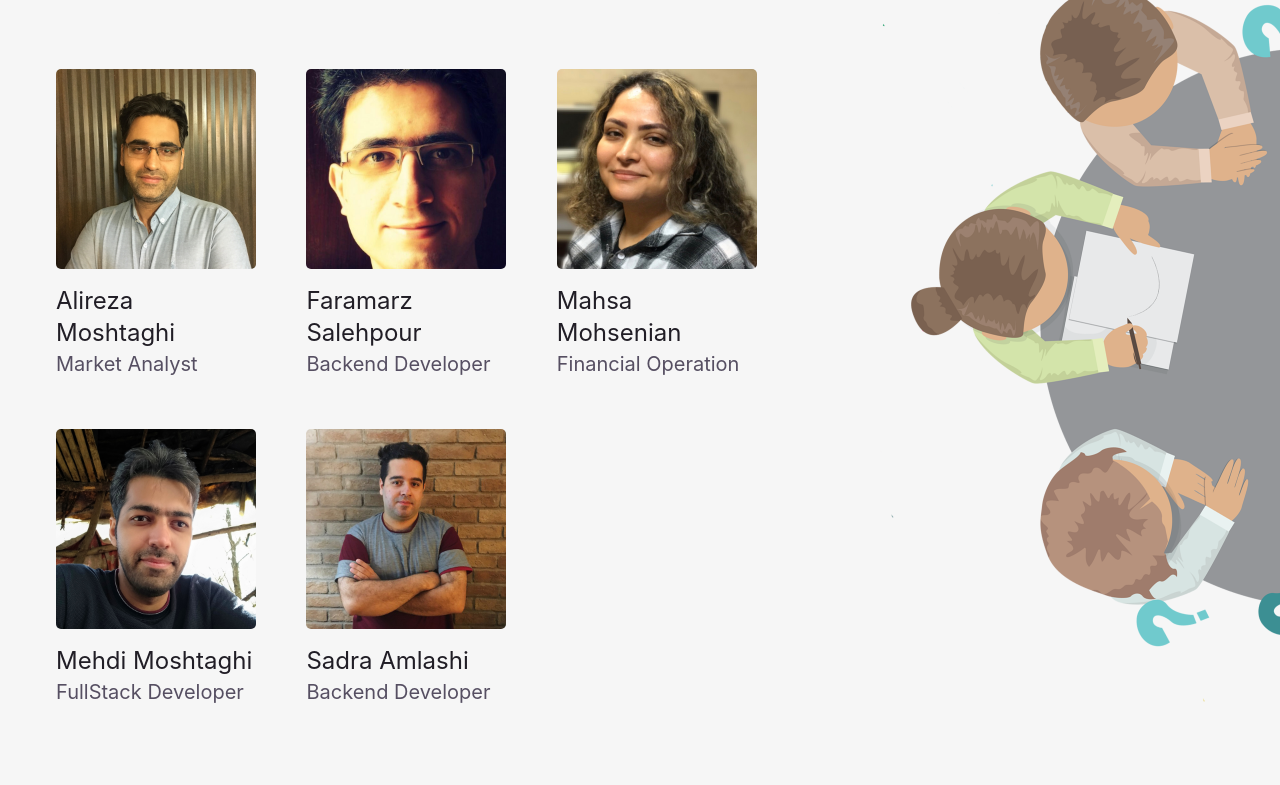
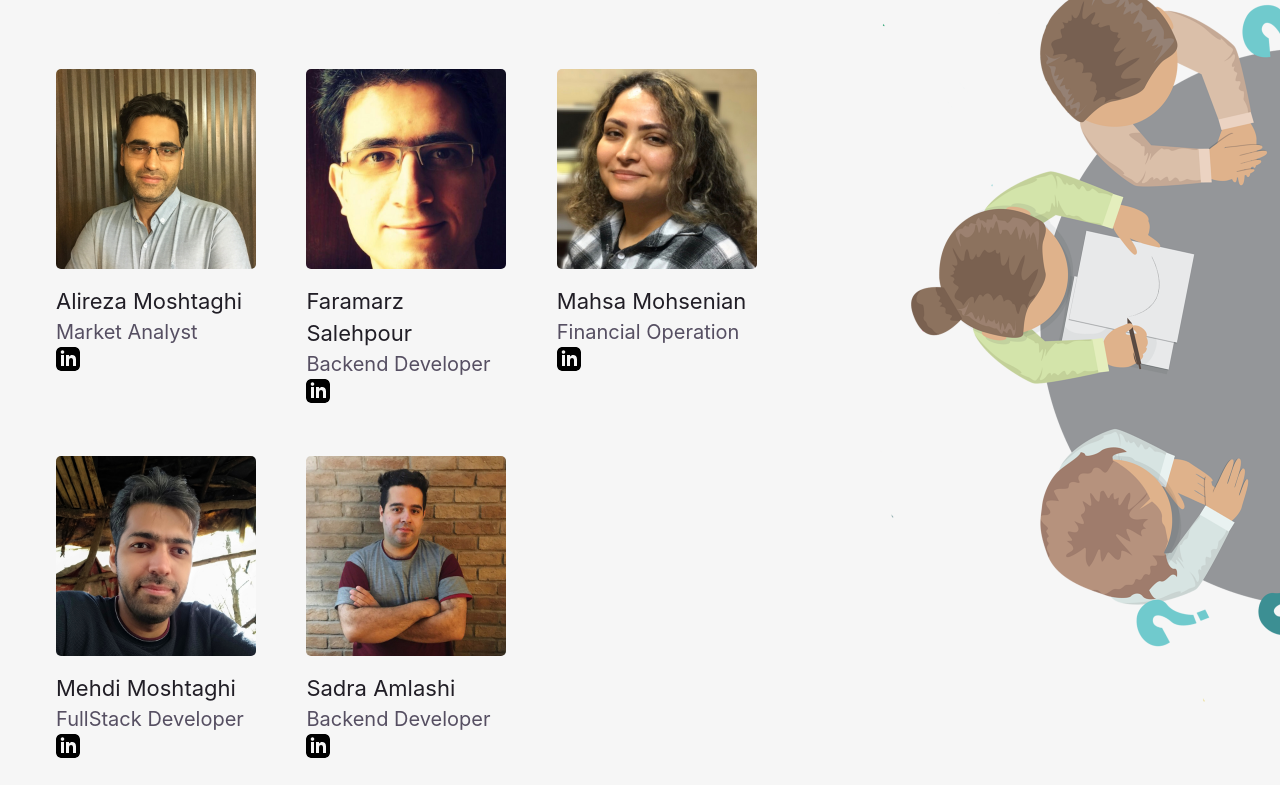
Before and after one commit to devolt-team/Crys.to, a Gatsby site: page / in a window 1280 px wide. Shown: the part 2799-3584 px from the top of the page. Built offline with nearby package versions, Linux system fonts and the light colour scheme; Gatsby itself is replaced by a stand-in of ours.

Commit message:
Add linkdin profiles

```diff
--- a/src/components/sections/Team.js
+++ b/src/components/sections/Team.js
@@ -2,6 +2,8 @@ import React from 'react';
 import styled from 'styled-components';
 import { StaticQuery, graphql } from 'gatsby';
 import Img from 'gatsby-image';
+import ExternalLink from '@common/ExternalLink';
+import LinkedinIcon from '@static/icons/linkedin.svg';
 
 import { Section, Container } from '@components/global';
 
@@ -10,26 +12,31 @@ const TEAM = [
     name: 'Alireza Moshtaghi',
     image: 'alireza.jpg',
     role: 'Market Analyst',
+    linkedin: 'https://www.linkedin.com/in/alimoshtaghi/',
   },
   {
     name: 'Faramarz Salehpour',
     image: 'faramarz.jpg',
     role: 'Backend Developer',
+    linkedin: 'https://www.linkedin.com/in/fsalehpour/',
   },
   {
     name: 'Mahsa Mohsenian',
     image: 'mahsa.jpg',
     role: 'Financial Operation',
+    linkedin: 'https://www.linkedin.com/in/mahsa-mohsenian-1872935a/',
   },
   {
     name: 'Mehdi Moshtaghi',
     image: 'mehdi.jpg',
     role: 'FullStack Developer',
+    linkedin: 'https://www.linkedin.com/in/moshtaghim/',
   },
   {
     name: 'Sadra Amlashi',
     image: 'sadra.jpg',
     role: 'Backend Developer',
+    linkedin: 'https://www.linkedin.com/in/amlashisadra/',
   },
 ];
 
@@ -66,7 +73,7 @@ const Team = () => (
         <Container style={{ position: 'relative' }}>
           <h1>The Team</h1>
           <TeamGrid>
-            {TEAM.map(({ name, image, role }) => {
+            {TEAM.map(({ name, image, role, linkedin }) => {
               const img = data.allFile.edges.find(
                 ({ node }) => node.relativePath === image
               ).node;
@@ -76,6 +83,9 @@ const Team = () => (
                   <Img fluid={img.childImageSharp.fluid} alt={name} />
                   <Title>{name}</Title>
                   <Subtitle>{role}</Subtitle>
+                  <ExternalLink href={linkedin}>
+                    <img src={LinkedinIcon} alt="linkdin profile" />
+                  </ExternalLink>
                 </div>
               );
             })}
@@ -149,6 +159,7 @@ const ArtMobile = styled.figure`
 `;
 
 const Title = styled.p`
+  font-size: 22px;
   margin-top: 16px;
   color: ${props => props.theme.color.black.regular};
 `;
```
Also changed, not shown: static/icons/linkedin.svg (added).
